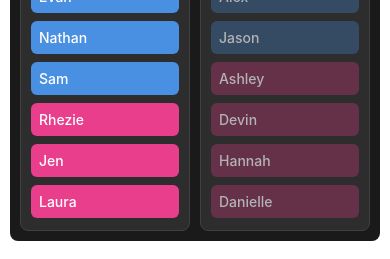
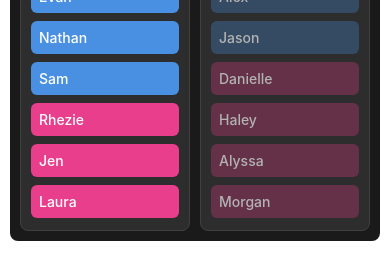
Before and after one commit to randyrektor/score-app, a React Native app: screen / in a window 390 px wide. Shown: the part 342-601 px from the top of the page. Built offline with nearby package versions, Linux system fonts and the light colour scheme.

Commit message:
Strict cycling for line preview and advancement in all modes (ABBA, 4-3, 3-4)

```diff
--- a/App.tsx
+++ b/App.tsx
@@ -162,17 +162,20 @@ export default function App() {
         pointNumber
       };
       setLineHistory(prev => [...prev, currentState]);
-      // Then advance the line
+      // Get the current pattern
       let currentPattern;
       if (genderRatioMode === '4-3') {
         currentPattern = { men: 4, women: 3 };
       } else if (genderRatioMode === '3-4') {
         currentPattern = { men: 3, women: 4 };
       } else {
-        currentPattern = lineMode === '4-3'
+        // ABBA logic: 0:A, 1:B, 2:B, 3:A
+        const mod = lineIndex % 4;
+        currentPattern = (mod === 0 || mod === 3)
           ? { men: 4, women: 3 }
-          : { men: lineIndex % 2 === 0 ? 4 : 3, women: lineIndex % 2 === 0 ? 3 : 4 };
+          : { men: 3, women: 4 };
       }
+      // Strict cycling: rotate by the number of players used in the current line
       setOpenQueue(rotateQueue(openQueue, currentPattern.men));
       setWomanQueue(rotateQueue(womanQueue, currentPattern.women));
       setLineIndex(lineIndex + 1);
@@ -201,17 +204,20 @@ export default function App() {
         pointNumber
       };
       setLineHistory(prev => [...prev, currentState]);
-      // Then advance the line
+      // Get the current pattern
       let currentPattern;
       if (genderRatioMode === '4-3') {
         currentPattern = { men: 4, women: 3 };
       } else if (genderRatioMode === '3-4') {
         currentPattern = { men: 3, women: 4 };
       } else {
-        currentPattern = lineMode === '4-3'
+        // ABBA logic: 0:A, 1:B, 2:B, 3:A
+        const mod = lineIndex % 4;
+        currentPattern = (mod === 0 || mod === 3)
           ? { men: 4, women: 3 }
-          : { men: lineIndex % 2 === 0 ? 4 : 3, women: lineIndex % 2 === 0 ? 3 : 4 };
+          : { men: 3, women: 4 };
       }
+      // Strict cycling: rotate by the number of players used in the current line
       setOpenQueue(rotateQueue(openQueue, currentPattern.men));
       setWomanQueue(rotateQueue(womanQueue, currentPattern.women));
       setLineIndex(lineIndex + 1);
--- a/src/components/ScoreBoard.tsx
+++ b/src/components/ScoreBoard.tsx
@@ -71,25 +71,19 @@ export function ScoreBoard({
     return { men: 3, women: 4 }; // B
   }
 
+  // Get the current pattern
   const currentPattern = getPattern(lineIndex);
   const currentLine = getLine(openQueue, womanQueue, currentPattern);
   const genderBreakdown = getGenderBreakdown(currentLine);
 
-  // --- Next Line Preview Logic ---
-  // Remove the current line's players from the queues
-  const nextOpenQueueBase = openQueue.slice(currentPattern.men);
-  const nextWomanQueueBase = womanQueue.slice(currentPattern.women);
-
-  // Calculate the next pattern
-  const nextLineIndex = lineIndex + 1;
-  const nextPattern = getPattern(nextLineIndex);
-
-  // Rotate the new queues for the next pattern
-  const rotatedOpenQueue = rotateQueue(nextOpenQueueBase, nextPattern.men);
-  const rotatedWomanQueue = rotateQueue(nextWomanQueueBase, nextPattern.women);
-
+  // --- Next Line Preview Logic (strict cycling for all modes) ---
+  // Rotate the queues by the number of players used in the current line
+  const nextOpenQueue = rotateQueue(openQueue, currentPattern.men);
+  const nextWomanQueue = rotateQueue(womanQueue, currentPattern.women);
+  // Get the next pattern
+  const nextPattern = getPattern(lineIndex + 1);
   // Build the next line from the rotated queues
-  const nextLine = getLine(rotatedOpenQueue, rotatedWomanQueue, nextPattern);
+  const nextLine = getLine(nextOpenQueue, nextWomanQueue, nextPattern);
 
   const scoreDiff = team1Score - team2Score;
   const scoreDiffText = scoreDiff === 0 ? '0' : `${scoreDiff > 0 ? '+' : ''}${scoreDiff}`;
```
